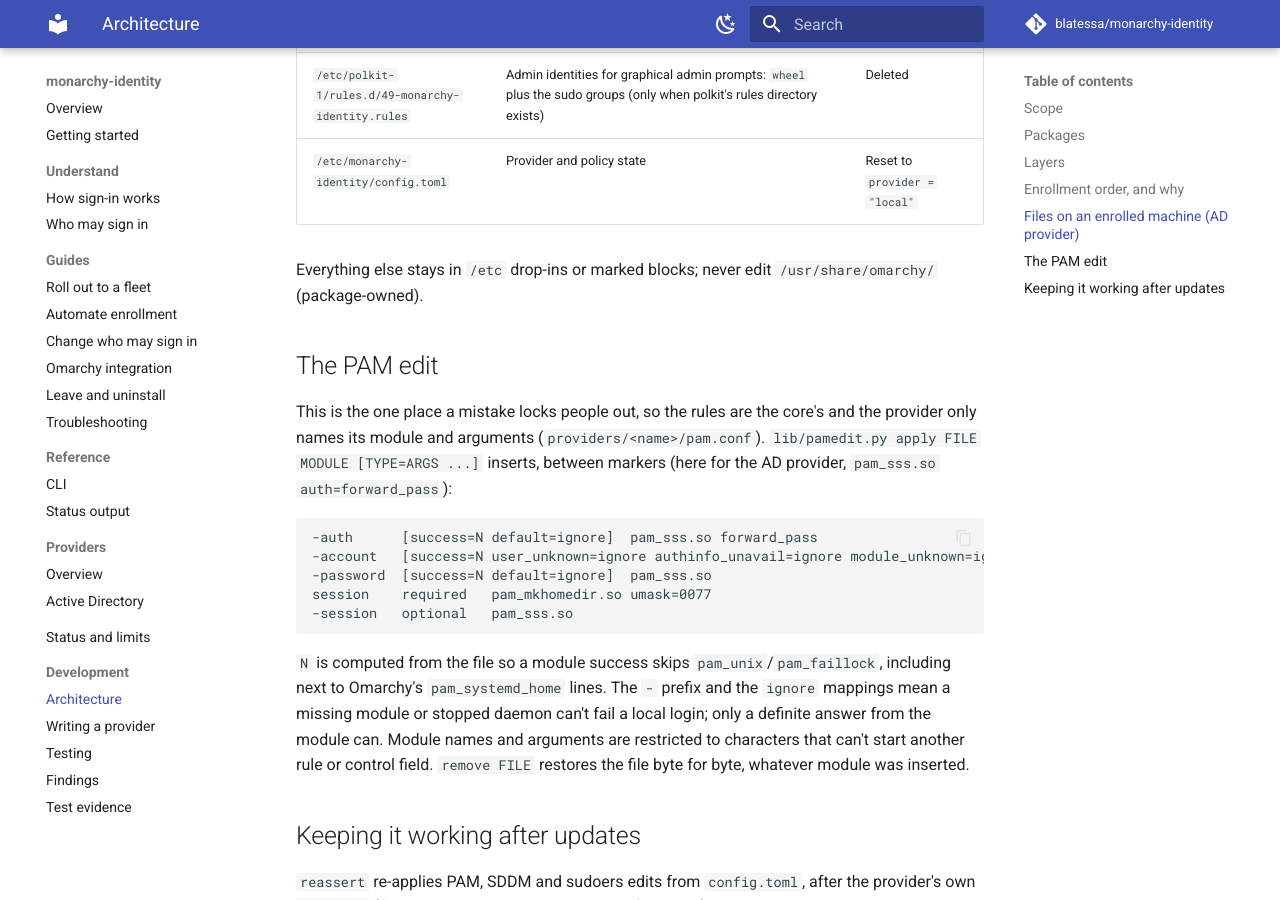
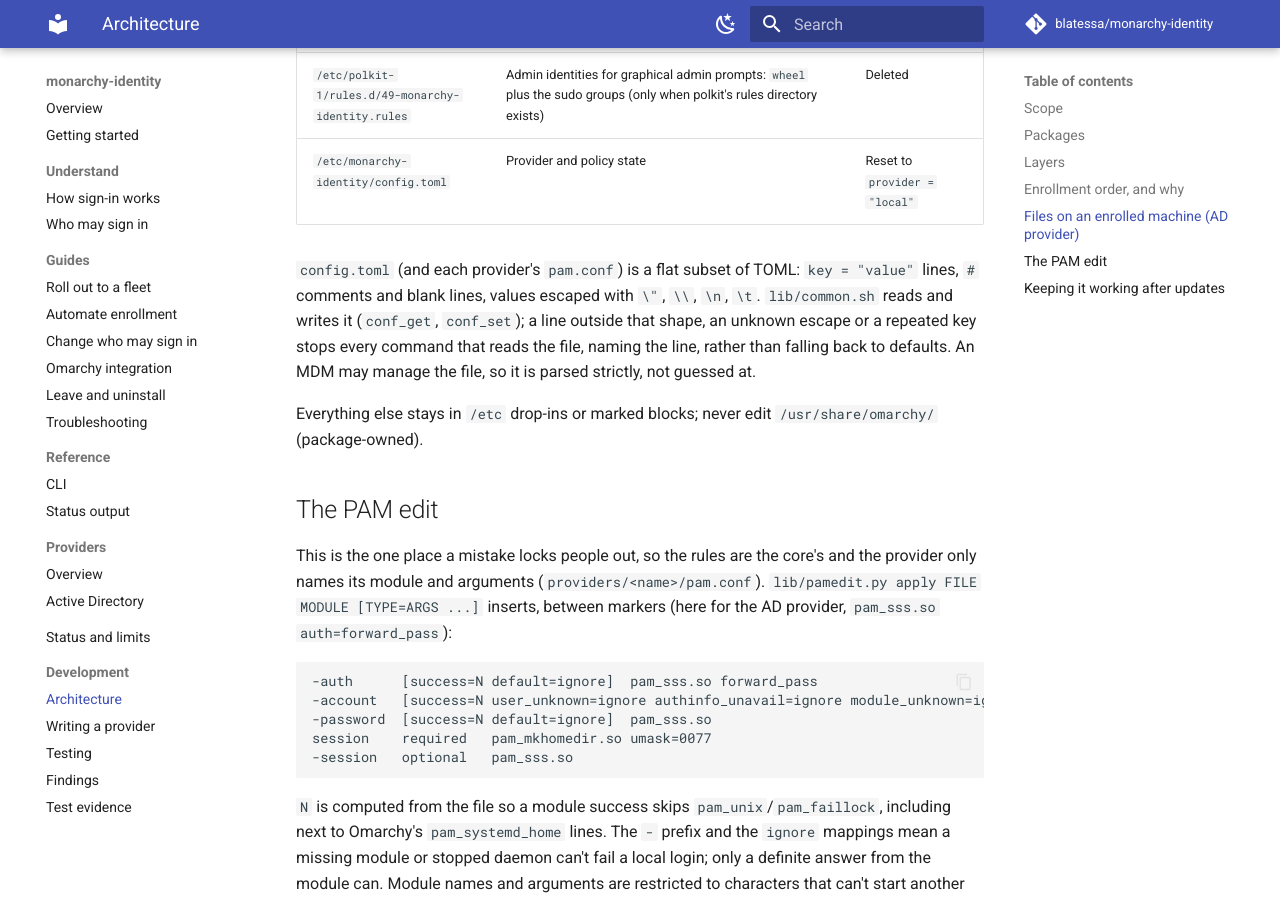
Before and after one commit to blatessa/monarchy-identity, an MkDocs documentation site: the page built from docs/dev/architecture.md, in a window 1280 px wide and 900 px high, scrolled down 2451 px. Built offline with MkDocs 1.6.1 and Material for MkDocs 9.7.7, drawn with Linux system fonts in a browser that asks for light colours; comment, search, counter and statistics services are not loaded.

Commit message:
Config: read and write config.toml with a strict parser, not sed
conf_get/conf_write handled `key = "value"` with sed and wrote values
unescaped, so a quote or newline in a value broke the file or added a
line, and a malformed line silently read as the default. An MDM may
manage this file, and it decides who may sign in.

lib/common.sh now has one reader (kv_read) for config.toml and pam.conf:
a flat TOML subset with \" \\ \n \t escapes; anything else, an unknown
escape or a repeated key dies naming the line. The writer escapes values
and refuses bad keys and control characters. The CLI checks the config
in its main shell before a command reads it (a die inside $(conf_get)
can't stop the caller), and the reassert hook uses the same reader and
skips, logging why, on a malformed file.

Tests: test/unit/config.sh (hostile values round-trip, malformed files,
CLI refusal), a hook case. Lab: e2e.sh and e2e-package.sh pass.
Docs: dev/architecture.md describes the format; no user-facing change.

Fixes #4

Co-Authored-By: Claude Opus 5.5 <noreply@anthropic.com>

```diff
--- a/docs/dev/architecture.md
+++ b/docs/dev/architecture.md
@@ -68,6 +68,11 @@ The PAM, nsswitch, SDDM and sudoers rows apply to every provider; the rest are t
 | `/etc/polkit-1/rules.d/49-monarchy-identity.rules` | Admin identities for graphical admin prompts: `wheel` plus the sudo groups (only when polkit's rules directory exists) | Deleted |
 | `/etc/monarchy-identity/config.toml` | Provider and policy state | Reset to `provider = "local"` |
 
+`config.toml` (and each provider's `pam.conf`) is a flat subset of TOML: `key = "value"` lines, `#` comments and blank
+lines, values escaped with `\"`, `\\`, `\n`, `\t`. `lib/common.sh` reads and writes it (`conf_get`, `conf_set`); a
+line outside that shape, an unknown escape or a repeated key stops every command that reads the file, naming the line,
+rather than falling back to defaults. An MDM may manage the file, so it is parsed strictly, not guessed at.
+
 Everything else stays in `/etc` drop-ins or marked blocks; never edit `/usr/share/omarchy/` (package-owned).
 
 ## The PAM edit
```
Also changed, not shown: 5 other files.
